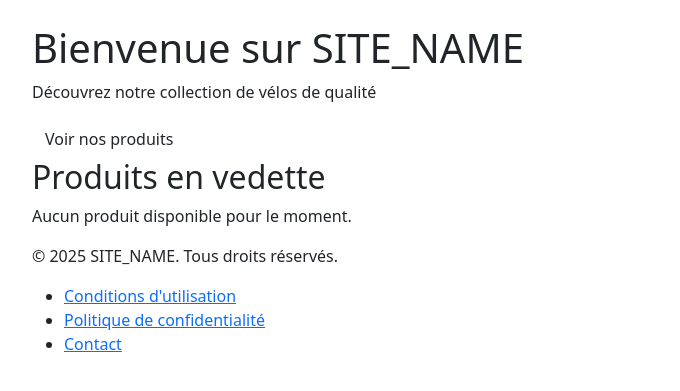
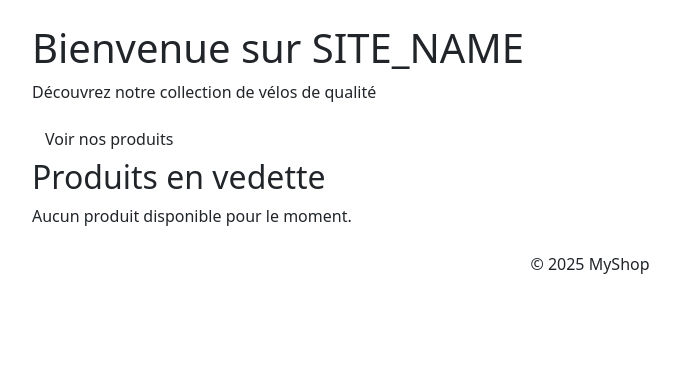
Before and after one commit to denisngeu/Demo, a PHP site: page /index.php in a window 1280 px wide. Shown: the part 56-447 px from the top of the page, without its empty margins (50-730 px from the left). Run offline with PHP 8.4, Linux system fonts and the light colour scheme; data comes from the database, SQL or seed files in the repository; data that the repository does not hold is empty; some libraries are stand-ins or nearby versions.

Commit message:
Update footer.php

```diff
--- a/includes/footer.php
+++ b/includes/footer.php
@@ -1,13 +1,4 @@
-    </main>
-    <footer>
-        <div class="footer-content">
-            <p>&copy; <?php echo date('Y'); ?> <?php echo SITE_NAME; ?>. Tous droits réservés.</p>
-            <ul class="footer-links">
-                <li><a href="#">Conditions d'utilisation</a></li>
-                <li><a href="#">Politique de confidentialité</a></li>
-                <li><a href="#">Contact</a></li>
-            </ul>
-        </div>
-    </footer>
+</div>
+<footer class="text-center mt-4">© 2025 MyShop</footer>
 </body>
 </html>
```
